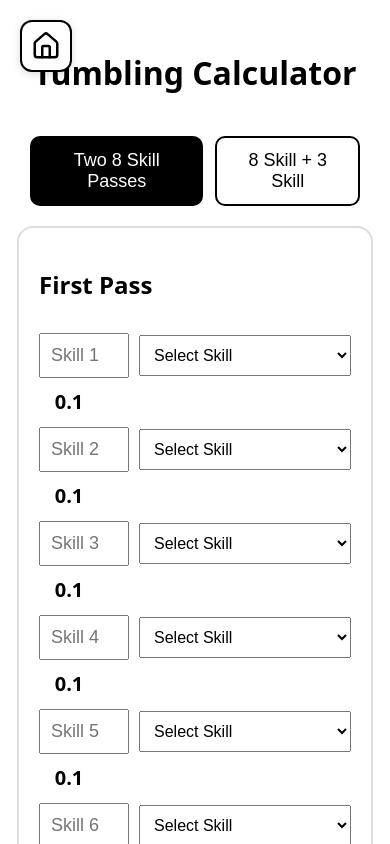
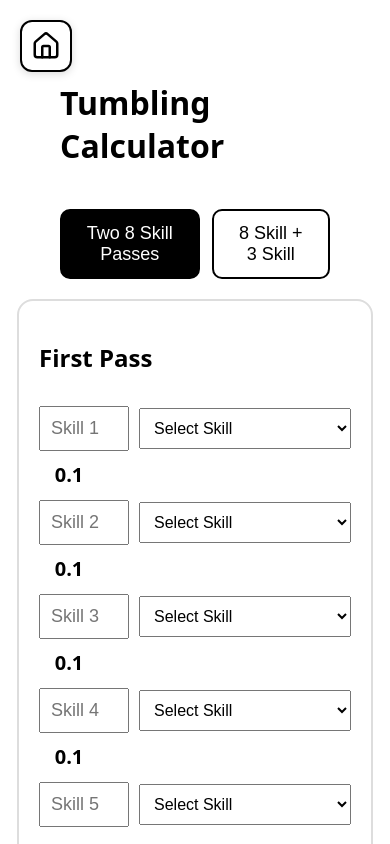
Before and after one commit to jocboyscreates-cmd/Tramp-Calc, a React (Vite) app: page /tumbling in a window 390 px wide. Shown: the top 844 px of the page. Built offline with nearby package versions, Linux system fonts and the light colour scheme.

Commit message:
updated mobile spacing

```diff
--- a/src/App.jsx
+++ b/src/App.jsx
@@ -70,6 +70,20 @@
                   >
                     FIG Code of Points PDF
                   </a>
+
+                  <p style={styles.credit}>
+                    Created by Jackson Cann •{" "}
+
+                    <a
+                      href="https://www.instagram.com/jcanflip"
+                      target="_blank"
+                      rel="noopener noreferrer"
+                      style={styles.instagramLink}
+                    >
+                      @jcanflip
+                    </a>
+
+                  </p>
 
                 </div>
 
@@ -207,4 +221,16 @@
 
     fontSize: "16px",
   },
+
+  credit: {
+  color: "#94a3b8",
+  fontSize: "14px",
+  marginTop: "10px",
+  },
+
+  instagramLink: {
+  color: "#fcaf45",
+  textDecoration: "none",
+  },
+
 };
--- a/src/pages/DoubleMini.jsx
+++ b/src/pages/DoubleMini.jsx
@@ -291,7 +291,7 @@
     display: "flex",
     flexDirection: "column",
     alignItems: "center",
-    padding: "30px",
+    padding: "60px",
     gap: "20px",
   },
 
@@ -340,7 +340,7 @@
   },
 
   input: {
-    width: "140px",
+    width: "90px",
     padding: "10px",
     fontSize: "18px",
   },
--- a/src/pages/Trampoline.jsx
+++ b/src/pages/Trampoline.jsx
@@ -213,7 +213,7 @@
     display: "flex",
     flexDirection: "column",
     alignItems: "center",
-    padding: "30px",
+    padding: "60px",
     gap: "14px",
   },
 
@@ -229,7 +229,7 @@
   },
 
   input: {
-    width: "140px",
+    width: "90px",
     padding: "10px",
     fontSize: "18px",
   },
--- a/src/pages/Tumbling.jsx
+++ b/src/pages/Tumbling.jsx
@@ -317,7 +317,7 @@
     display: "flex",
     flexDirection: "column",
     alignItems: "center",
-    padding: "30px",
+    padding: "60px",
     gap: "20px",
   },
 
```
